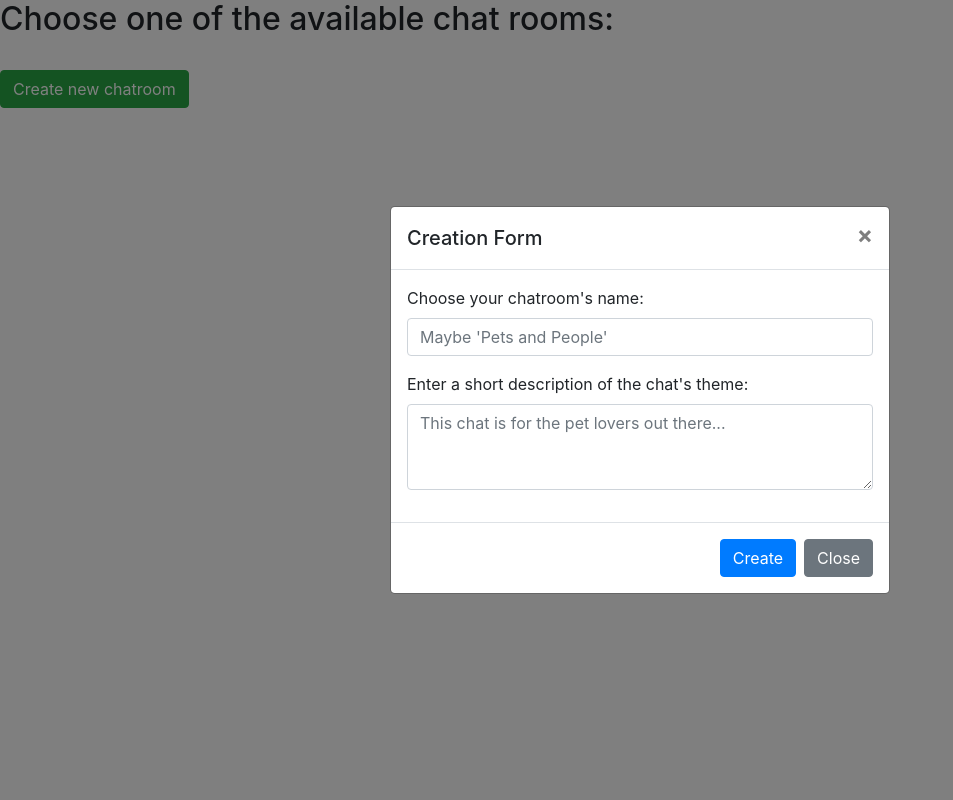
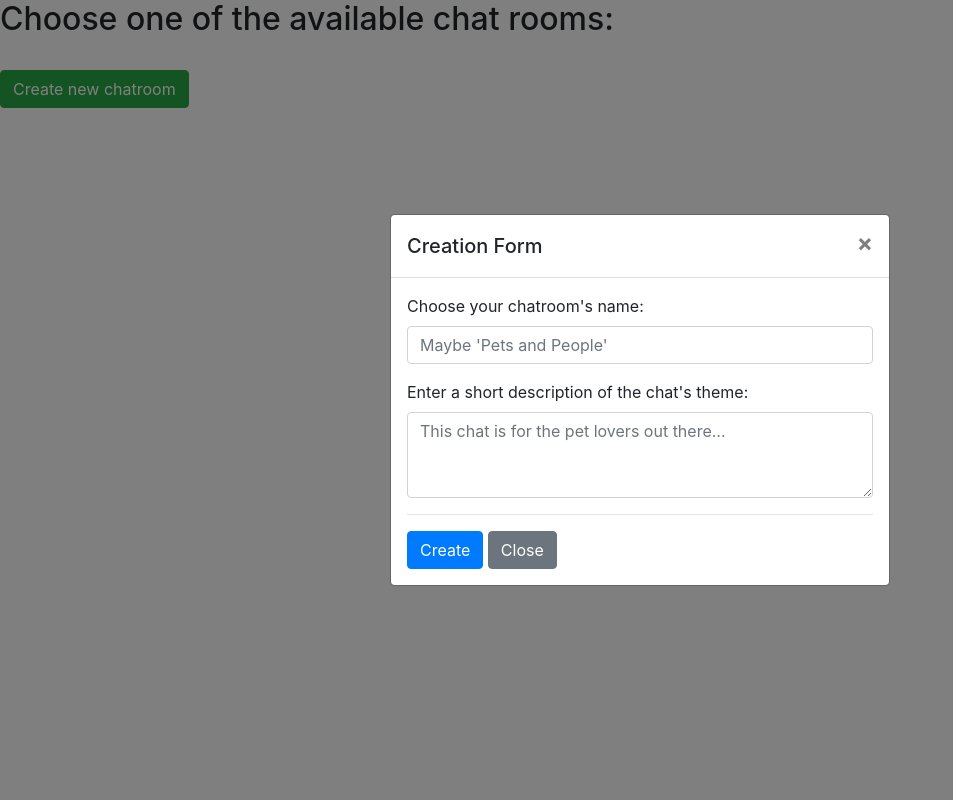
Before and after one commit to siorm2310/CS50_Project2, a Flask app: page /select_chat in a window 1280 px wide, after a click on "Create new chatroom". Shown: the whole page, without its empty margins (0-953 px from the left). Run offline with Flask 2, Linux system fonts and the light colour scheme; some libraries are stand-ins or nearby versions.

Commit message:
modal form is now submitable

```diff
--- a/application.py
+++ b/application.py
@@ -11,9 +11,8 @@ socketio = SocketIO(app)
 # TODO: remove user that logged out
 # Global variables
 active_user_list = ['momo']  # nicknames currently active and taken
-active_chatrooms = []
+active_chatrooms = {}
 messages = []  # TODO: maybe should be a dict?
-
 @app.route("/")
 def index():
     """
@@ -41,7 +40,14 @@ def login():
 
 @app.route("/select_chat", methods=["POST","GET"])
 def chat_selection():
-    return render_template("chat_selection_page.html", rooms=active_chatrooms)
+    if request.method == "POST": # user clicked "Create new chatroom"
+        print('got creation reuqest')
+        new_chatroom_name = request.form.get("newChatName")
+        new_chatroom_disc = request.form.get("newChatDisc")
+        active_chatrooms[new_chatroom_name] = new_chatroom_disc
+        print(active_chatrooms)
+        print(f"Number of active rooms : {active_chatrooms.__len__()}")
+    return render_template("chat_selection_page.html", rooms = active_chatrooms)
 
 @socketio.on("submit message")
 def vote(data):
--- a/templates/chat_selection_page.html
+++ b/templates/chat_selection_page.html
@@ -34,18 +34,16 @@ Chatroom selection
         <form action="" method="post">
           <div class="form-group">
             <label for="newChatName">Choose your chatroom's name:</label>
-            <input type="text" class="form-control" id="newChatName" aria-describedby="nameHelp" placeholder="Maybe 'Pets and People'">
+            <input type="text" class="form-control" name="newChatName" aria-describedby="nameHelp" placeholder="Maybe 'Pets and People'">
           </div>
           <div class="form-group">
             <label for="newChatDisc">Enter a short description of the chat's theme:</label>
-            <textarea class="form-control" id="newChatDisc" rows="3" aria-describedby="nameHelp" placeholder="This chat is for the pet lovers out there..."></textarea>
+            <textarea class="form-control" name="newChatDisc" rows="3" aria-describedby="nameHelp" placeholder="This chat is for the pet lovers out there..."></textarea>
           </div>
+          <hr>
+          <button type="submit" class="btn btn-primary">Create</button>
+          <button type="button" class="btn btn-secondary" data-dismiss="modal">Close</button>
         </form>
-      </div>
-      <div class="modal-footer">
-        <button type="button" class="btn btn-primary">Create</button>
-        <button type="button" class="btn btn-secondary" data-dismiss="modal">Close</button>
-
       </div>
     </div>
   </div>
```
